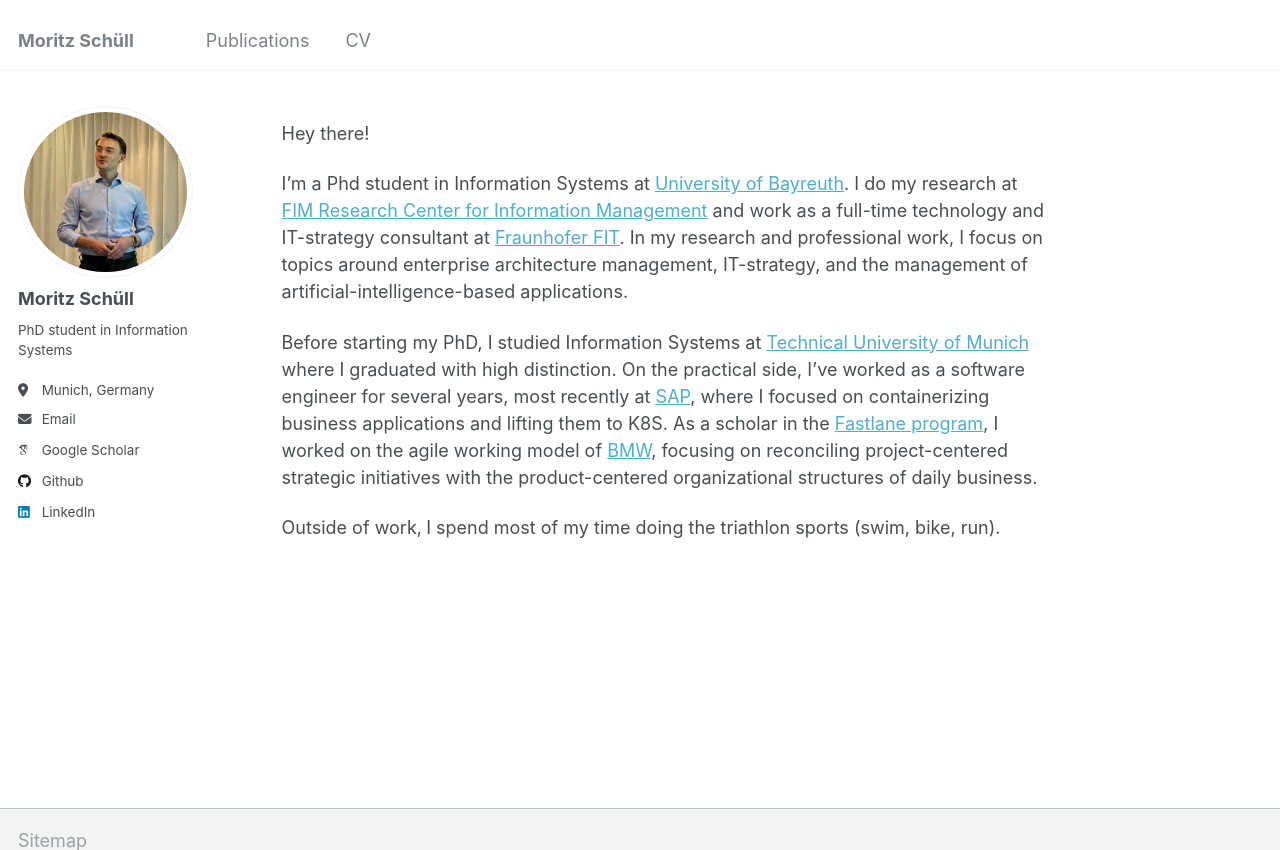
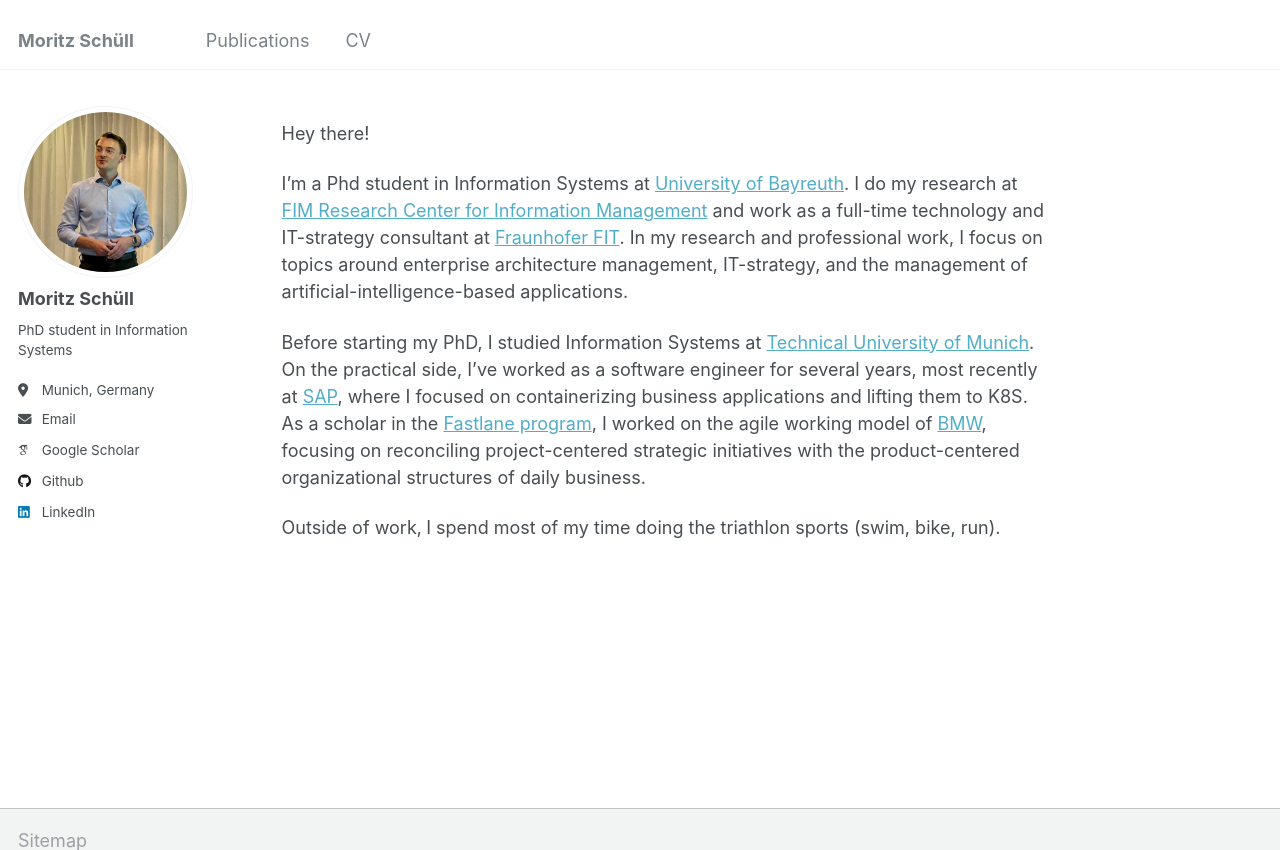
Before and after one commit to moritzschuell/moritzschuell.github.io, a Jekyll site: the page built from _pages/about.md, in a window 1280 px wide and 972 px high, cut to the strip 0-850 px from the top of the window. Built offline with Jekyll 4.4.1, drawn with Linux system fonts in a browser that asks for light colours; some web fonts are replaced.

Commit message:
Change about me

```diff
--- a/_pages/about.md
+++ b/_pages/about.md
@@ -11,6 +11,6 @@
 
 I'm a Phd student in Information Systems at [University of Bayreuth](https://www.wi.uni-bayreuth.de/de/index.html). I do my research at [FIM Research Center for Information Management](https://www.fim-rc.de/wiss_mitarbeitende/moritz-schuell/) and work as a full-time technology and IT-strategy consultant at [Fraunhofer FIT](https://www.wi.fit.fraunhofer.de). In my research and professional work, I focus on topics around enterprise architecture management, IT-strategy, and the management of artificial-intelligence-based applications.
 
-Before starting my PhD, I studied Information Systems at [Technical University of Munich](https://www.cit.tum.de/cit/startseite/) where I graduated with high distinction. On the practical side, I've worked as a software engineer for several years, most recently at [SAP](https://www.sap.com), where I focused on containerizing business applications and lifting them to K8S. As a scholar in the [Fastlane program](https://www.bmwgroup.jobs/de/en/students/entry-programmes/masters-programme.html), I worked on the agile working model of [BMW](http://bmw.de), focusing on reconciling project-centered strategic initiatives with the product-centered organizational structures of daily business.
+Before starting my PhD, I studied Information Systems at [Technical University of Munich](https://www.cit.tum.de/cit/startseite/). On the practical side, I've worked as a software engineer for several years, most recently at [SAP](https://www.sap.com), where I focused on containerizing business applications and lifting them to K8S. As a scholar in the [Fastlane program](https://www.bmwgroup.jobs/de/en/students/entry-programmes/masters-programme.html), I worked on the agile working model of [BMW](http://bmw.de), focusing on reconciling project-centered strategic initiatives with the product-centered organizational structures of daily business.
 
 Outside of work‚ I spend most of my time doing the triathlon sports (swim, bike, run).
```
